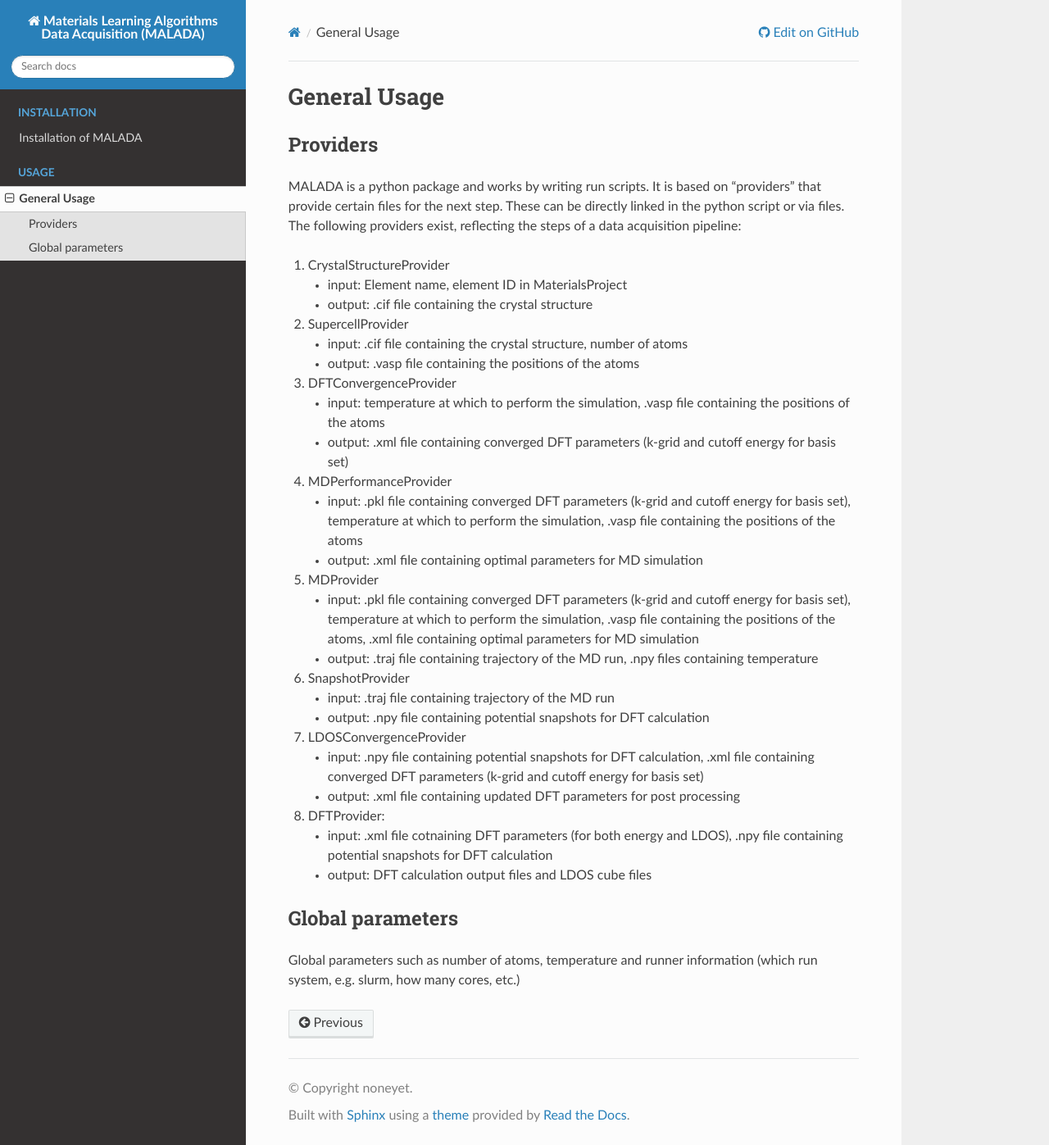
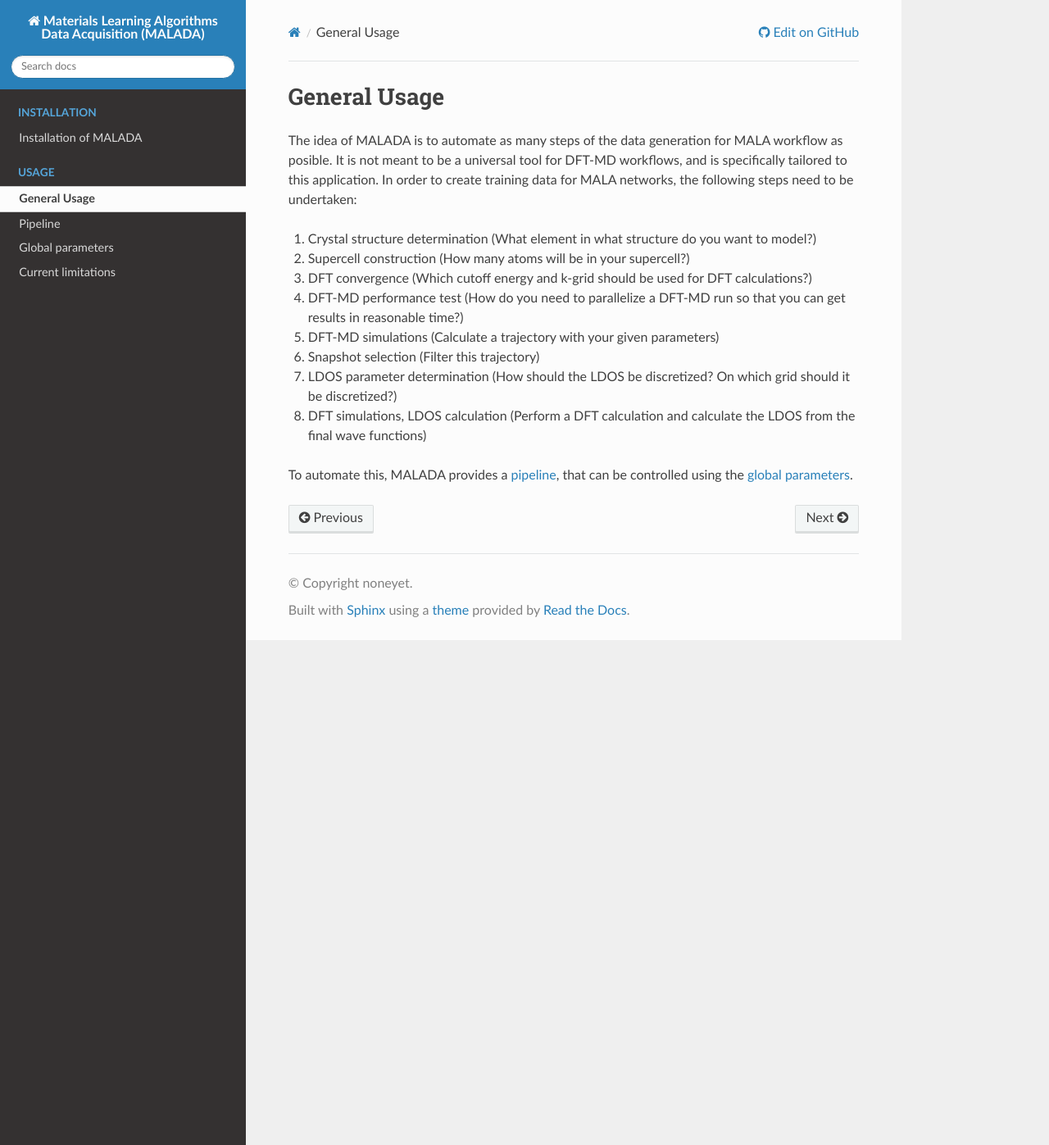
Before and after one commit to mala-project/malada, a Sphinx documentation site: the page built from docs/source/usage/general.md, in a window 1280 px wide and 1397 px high. Shown: the whole window at 82% size. Built offline with Sphinx 7.4.7 and the Read the Docs theme 2.0.0, drawn with Linux system fonts in a browser that asks for light colours; pages that are not in the unit, such as notebooks, are missing from menus; the version number could not be read and is left out.

Commit message:
Working on doc

```diff
--- /dev/null
+++ b/docs/source/usage/current_limitations.md
@@ -0,0 +1,3 @@
+# Current limitations
+
+a lot
--- a/docs/source/usage/general.md
+++ b/docs/source/usage/general.md
@@ -1,43 +1,14 @@
 # General Usage
 
-## Providers
+The idea of MALADA is to automate as many steps of the data generation for MALA workflow as posible. It is not meant to be a universal tool for DFT-MD workflows, and is specifically tailored to this application. In order to create training data for MALA networks, the following steps need to be undertaken:
 
-MALADA is a python package and works by writing run scripts.
-It is based on "providers" that provide certain files for the next step. These can be directly linked in the python script or via files. The following providers exist, reflecting the steps of a data acquisition pipeline:
+1. Crystal structure determination (What element in what structure do you want to model?)
+2. Supercell construction (How many atoms will be in your supercell?)
+3. DFT convergence (Which cutoff energy and k-grid should be used for DFT calculations?)
+4. DFT-MD performance test (How do you need to parallelize a DFT-MD run so that you can get results in reasonable time?)
+5. DFT-MD simulations (Calculate a trajectory with your given parameters)
+6. Snapshot selection (Filter this trajectory)
+7. LDOS parameter determination (How should the LDOS be discretized? On which grid should it be discretized?)
+8. DFT simulations, LDOS calculation (Perform a DFT calculation and calculate the LDOS from the final wave functions)
 
-1. CrystalStructureProvider
-    - input: Element name, element ID in MaterialsProject
-    - output: .cif file containing the crystal structure
-
-2. SupercellProvider
-    - input: .cif file containing the crystal structure, number of atoms
-    - output: .vasp file containing the positions of the atoms
-
-3. DFTConvergenceProvider
-    - input: temperature at which to perform the simulation, .vasp file containing the positions of the atoms
-    - output: .xml file containing converged DFT parameters (k-grid and cutoff energy for basis set)
-
-4. MDPerformanceProvider
-    - input: .pkl file containing converged DFT parameters (k-grid and cutoff energy for basis set), temperature at which to perform the simulation, .vasp file containing the positions of the atoms
-    - output: .xml file containing optimal parameters for MD simulation
-
-5. MDProvider
-    - input: .pkl file containing converged DFT parameters (k-grid and cutoff energy for basis set), temperature at which to perform the simulation, .vasp file containing the positions of the atoms, .xml file containing optimal parameters for MD simulation
-    - output: .traj file containing trajectory of the MD run, .npy files containing temperature
-
-6. SnapshotProvider
-    - input: .traj file containing trajectory of the MD run
-    - output: .npy file containing potential snapshots for DFT calculation
-
-7. LDOSConvergenceProvider
-    - input: .npy file containing potential snapshots for DFT calculation, .xml file containing converged DFT parameters (k-grid and cutoff energy for basis set)
-    - output: .xml file containing updated DFT parameters for post processing
-
-8. DFTProvider:
-    - input: .xml file cotnaining DFT parameters (for both energy and LDOS), .npy file containing potential snapshots for DFT calculation
-    - output: DFT calculation output files and LDOS cube files
-
-
-## Global parameters
-
-Global parameters such as number of atoms, temperature and runner information (which run system, e.g. slurm, how many cores, etc.)
+To automate this, MALADA provides a [pipeline](pipeline.md), that can be controlled using the [global parameters](global_parameters.md).
```
Also changed, not shown: docs/source/index.md (+3 -0 lines), docs/source/install/install.md (+0 -2 lines), docs/source/usage/global_parameters.md (added, +3 -0 lines), docs/source/usage/pipeline.md (added, +40 -0 lines).
